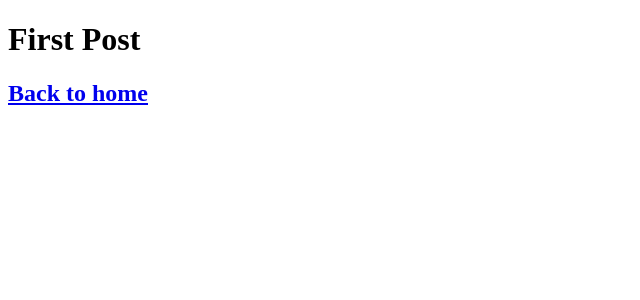
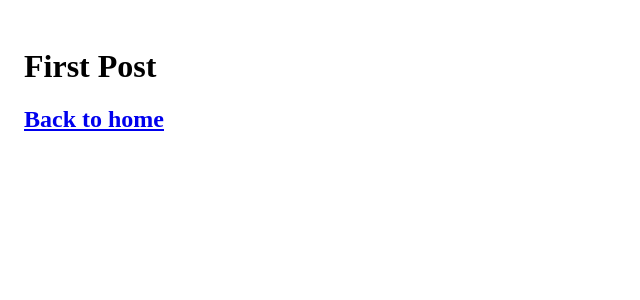
Before and after one commit to 1sdc0d3r/NextJS-Blog, a Next.js app: page /posts/first-post in a window 1280 px wide. Shown: the top 300 px of the page, without its empty margins (0-640 px from the left). Built offline with nearby package versions, Linux system fonts and the light colour scheme.

Commit message:
added a Layout component with a layout css module. Added _app.js

```diff
--- /dev/null
+++ b/components/Layout.js
@@ -0,0 +1,5 @@
+import styles from "./layout.module.css";
+
+export default function Layout({ children }) {
+  return <div className={styles.container}>{children}</div>;
+}
--- /dev/null
+++ b/components/layout.module.css
@@ -0,0 +1,5 @@
+.container {
+  min-width: 36rem;
+  padding: 0 1rem;
+  margin: 3rem auto 6rem;
+}
--- /dev/null
+++ b/pages/_app.js
@@ -0,0 +1,3 @@
+export default function App({ Component, pageProps }) {
+  return <Component {...pageProps} />;
+}
--- a/pages/posts/first-post.jsx
+++ b/pages/posts/first-post.jsx
@@ -1,14 +1,19 @@
+import Head from "next/head";
 import Link from "next/link";
+import Layout from "../../components/Layout";
 
 export default function FirstPost() {
   return (
-    <>
+    <Layout>
+      <Head>
+        <title>First Post</title>
+      </Head>
       <h1> First Post </h1>
       <h2>
         <Link href="/">
           <a>Back to home</a>
         </Link>
       </h2>
-    </>
+    </Layout>
   );
 }
```
Also changed, not shown: public/images/profile.JPG (added), public/vercel.svg (deleted).
